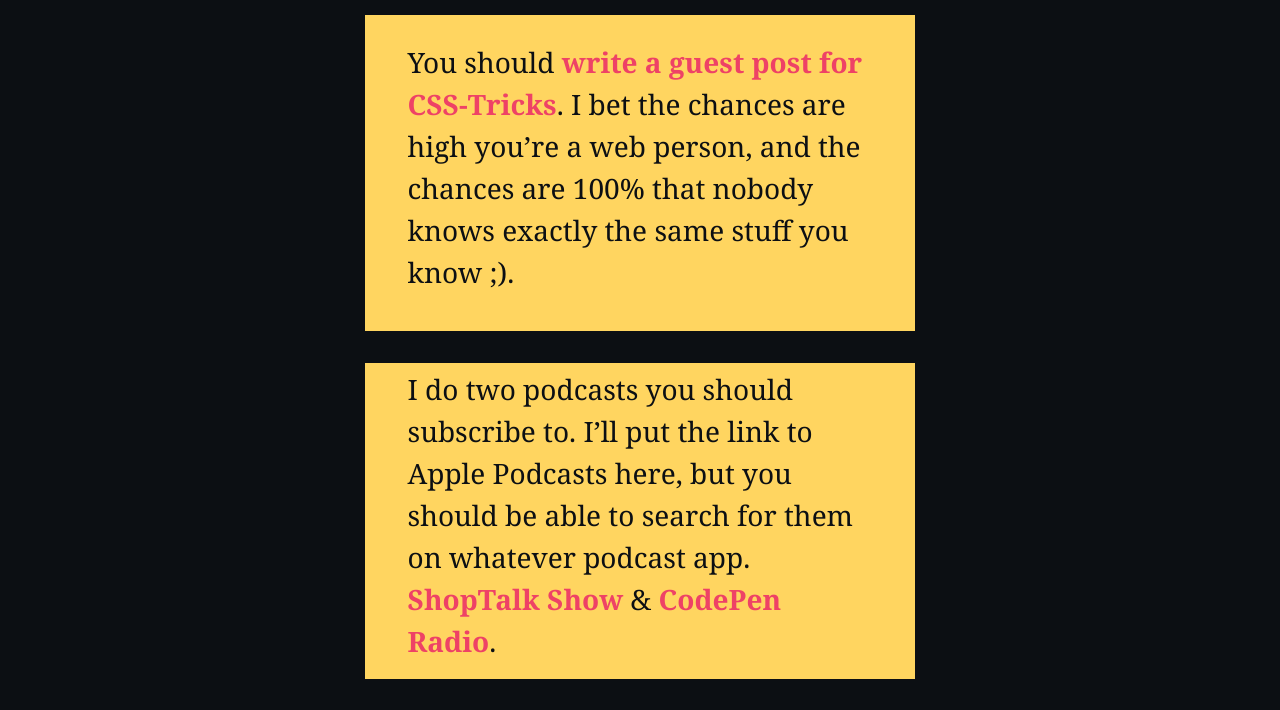
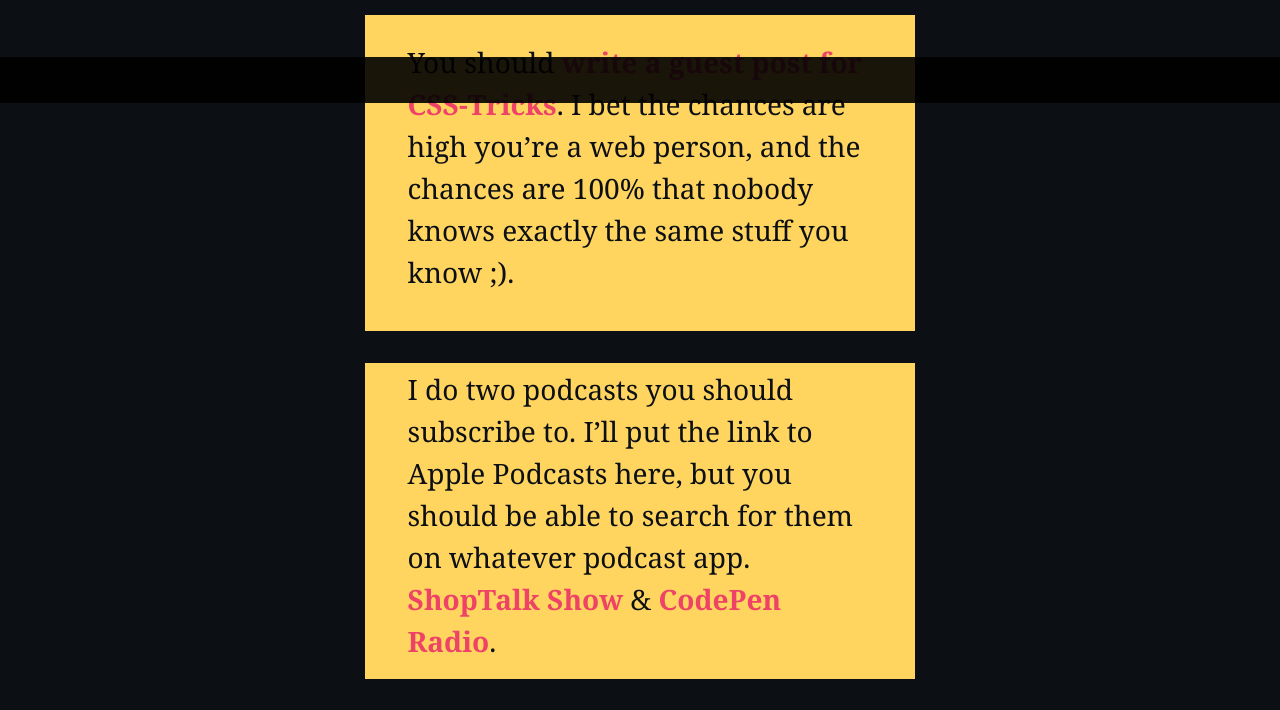
Before and after one commit to iMuhammadUmer/chriscoyier.net_clone, a plain HTML site: page index.html in a window 1280 px wide. Shown: the part 697-1407 px from the top of the page. Drawn offline with Linux system fonts and the light colour scheme.

Commit message:
[WIP] footer styling

```diff
--- a/style.css
+++ b/style.css
@@ -126,11 +126,10 @@
   color: var(--pink);
 }
 .content .videoSec {
-  height: 500px;
+  height: 550px;
   width: inherit;
-  margin-top: 4em;
   display: flex;
-  justify-content: space-around;
+  justify-content: center;
   flex-direction: column;
 }
 .videoSec h1 {
@@ -139,3 +138,13 @@
   font-weight: 800;
   color: white;
 }
+footer {
+  position: fixed;
+  bottom: 0;
+  left: 0;
+  height: 30px;
+  width: 100%;
+  text-align: center;
+  background: rgba(0, 0, 0, 0.9);
+  padding: 0.5rem 0.1rem;
+}
```
